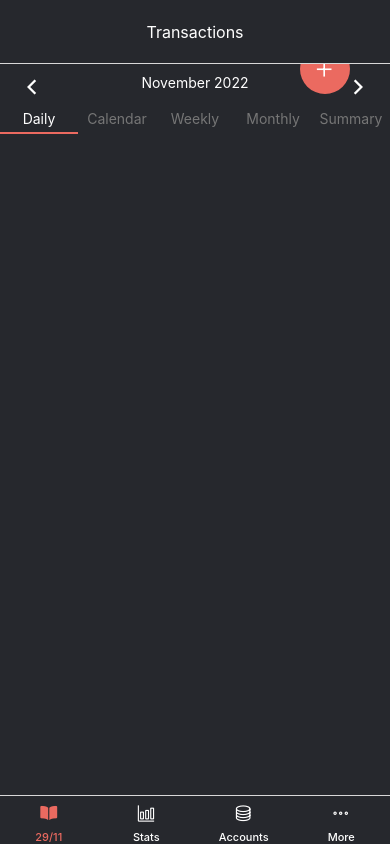
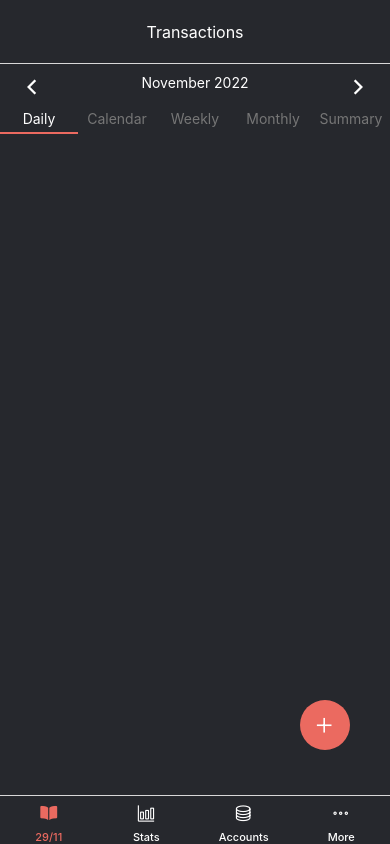
Before and after one commit to rsiuli001/TrackYourMoney, a React Native app: screen / in a window 390 px wide. Built offline with nearby package versions, Linux system fonts and the light colour scheme; what redux-flipper would draw is missing.

Commit message:
Other transaction stack screens added

```diff
--- a/src/component/CalendarHeader.tsx
+++ b/src/component/CalendarHeader.tsx
@@ -1,4 +1,4 @@
-import React, { FC, useCallback } from 'react';
+import React, { FC, useCallback, useMemo } from 'react';
 import { StyleSheet, Text, View } from 'react-native';
 import ButtonWrapper from './ButtonWrapper';
 import Ionicons from 'react-native-vector-icons/Ionicons';
@@ -7,12 +7,15 @@ import { useDispatch, useSelector } from 'react-redux';
 import { RootState } from '../redux/store';
 import { MONTHS } from '../data/calender';
 import { nextMonth, prevMonth } from '../redux/calendarSlice';
+import { TransactionViewType } from '../utils/calendar';
 
 export interface CalendarHeaderProps {}
 
 const CalendarHeader: FC<CalendarHeaderProps> = (): JSX.Element => {
   const dispatch = useDispatch();
-  const { selectedMonth, selectedYear, selectedViewType } = useSelector((state: RootState) => state.calendar);
+  const { selectedMonth, selectedYear, selectedViewType } = useSelector(
+    (state: RootState) => state.calendar
+  );
 
   const onPressNext = useCallback(() => {
     dispatch(nextMonth());
@@ -22,12 +25,21 @@ const CalendarHeader: FC<CalendarHeaderProps> = (): JSX.Element => {
     dispatch(prevMonth());
   }, []);
 
+  const label = useMemo(() => {
+    switch (selectedViewType) {
+      case TransactionViewType.Monthly:
+        return `${selectedYear}`;
+      default:
+        return `${MONTHS[selectedMonth]} ${selectedYear}`;
+    }
+  }, [selectedViewType, selectedMonth, selectedYear]);
+
   return (
     <View style={styles.headerContainer}>
       <ButtonWrapper onPress={onPressPrev}>
         <Ionicons name={'chevron-back-outline'} color={COLOR.white} size={24} />
       </ButtonWrapper>
-      <Text style={styles.text}>{`${MONTHS[selectedMonth]} ${selectedYear}`}</Text>
+      <Text style={styles.text}>{label}</Text>
       <ButtonWrapper onPress={onPressNext}>
         <Ionicons name={'chevron-forward-outline'} color={COLOR.white} size={24} />
       </ButtonWrapper>
--- /dev/null
+++ b/src/component/Daily.tsx
@@ -0,0 +1,16 @@
+import React, { FC } from 'react';
+import { StyleSheet, View } from 'react-native';
+
+export interface DailyProps {}
+
+const Daily: FC<DailyProps> = (): JSX.Element => {
+  return <View style={styles.container}></View>;
+};
+
+const styles = StyleSheet.create({
+  container: {
+    flex: 1
+  }
+});
+
+export default Daily;
--- /dev/null
+++ b/src/component/Monthly.tsx
@@ -0,0 +1,16 @@
+import React, { FC } from 'react';
+import { StyleSheet, View } from 'react-native';
+
+export interface MonthlyProps {}
+
+const Monthly: FC<MonthlyProps> = (): JSX.Element => {
+  return <View style={styles.container}></View>;
+};
+
+const styles = StyleSheet.create({
+  container: {
+    flex: 1
+  }
+});
+
+export default Monthly;
--- /dev/null
+++ b/src/component/Summary.tsx
@@ -0,0 +1,16 @@
+import React, { FC } from 'react';
+import { StyleSheet, View } from 'react-native';
+
+export interface SummaryProps {}
+
+const Summary: FC<SummaryProps> = (): JSX.Element => {
+  return <View style={styles.container}></View>;
+};
+
+const styles = StyleSheet.create({
+  container: {
+    flex: 1
+  }
+});
+
+export default Summary;
--- a/src/component/Transactions.tsx
+++ b/src/component/Transactions.tsx
@@ -1,5 +1,5 @@
 import React, { FC, ReactNode } from 'react';
-import { View } from 'react-native';
+import { StyleSheet, View } from 'react-native';
 import { RootState } from '../redux/store';
 import CalendarHeader from './CalendarHeader';
 import CalendarViewType from './CalendarViewType';
@@ -7,6 +7,9 @@ import { useSelector } from 'react-redux';
 import CalendarView from './CalendarView';
 import { TransactionViewType } from '../utils/calendar';
 import FloatingButton from './FloatingButton';
+import Daily from './Daily';
+import Monthly from './Monthly';
+import Summary from './Summary';
 
 export interface TransactionsContainerProps {}
 
@@ -16,16 +19,20 @@ const TransactionsContainer: FC<TransactionsContainerProps> = (): JSX.Element =>
   const renderTransactionView = (): ReactNode => {
     switch (selectedViewType) {
       case TransactionViewType.Daily:
-        return null;
+        return <Daily />;
       case TransactionViewType.Calendar:
         return <CalendarView />;
+      case TransactionViewType.Monthly:
+        return <Monthly />;
+      case TransactionViewType.Summary:
+        return <Summary />;
       default:
         return null;
     }
   };
 
   return (
-    <View>
+    <View style={styles.container}>
       <CalendarHeader />
       <CalendarViewType />
       {renderTransactionView()}
@@ -34,4 +41,10 @@ const TransactionsContainer: FC<TransactionsContainerProps> = (): JSX.Element =>
   );
 };
 
+const styles = StyleSheet.create({
+  container: {
+    flex: 1
+  }
+});
+
 export default TransactionsContainer;
--- /dev/null
+++ b/src/component/Weekly.tsx
@@ -0,0 +1,16 @@
+import React, { FC } from 'react';
+import { StyleSheet, View } from 'react-native';
+
+export interface WeeklyProps {}
+
+const Weekly: FC<WeeklyProps> = (): JSX.Element => {
+  return <View style={styles.container}></View>;
+};
+
+const styles = StyleSheet.create({
+  container: {
+    flex: 1
+  }
+});
+
+export default Weekly;
--- a/src/component/index.ts
+++ b/src/component/index.ts
@@ -3,12 +3,14 @@ import CalendarDateBlock from './CalendarDateBlock';
 import CalendarHeader from './CalendarHeader';
 import CalendarView from './CalendarView';
 import CalendarViewType from './CalendarViewType';
+import Daily from './Daily';
 import FloatingButton from './FloatingButton';
+import Monthly from './Monthly';
+import Summary from './Summary';
 import TransactionsContainer from './Transactions';
 import TransactionSummary from './TransactionSummary';
 import WeekBanner from './WeekBanner';
-
-FloatingButton;
+import Weekly from './Weekly';
 
 export {
   ButtonWrapper,
@@ -16,8 +18,12 @@ export {
   CalendarHeader,
   CalendarView,
   CalendarViewType,
+  Daily,
   FloatingButton,
+  Monthly,
+  Summary,
   TransactionsContainer,
   TransactionSummary,
-  WeekBanner
+  WeekBanner,
+  Weekly
 };
```
